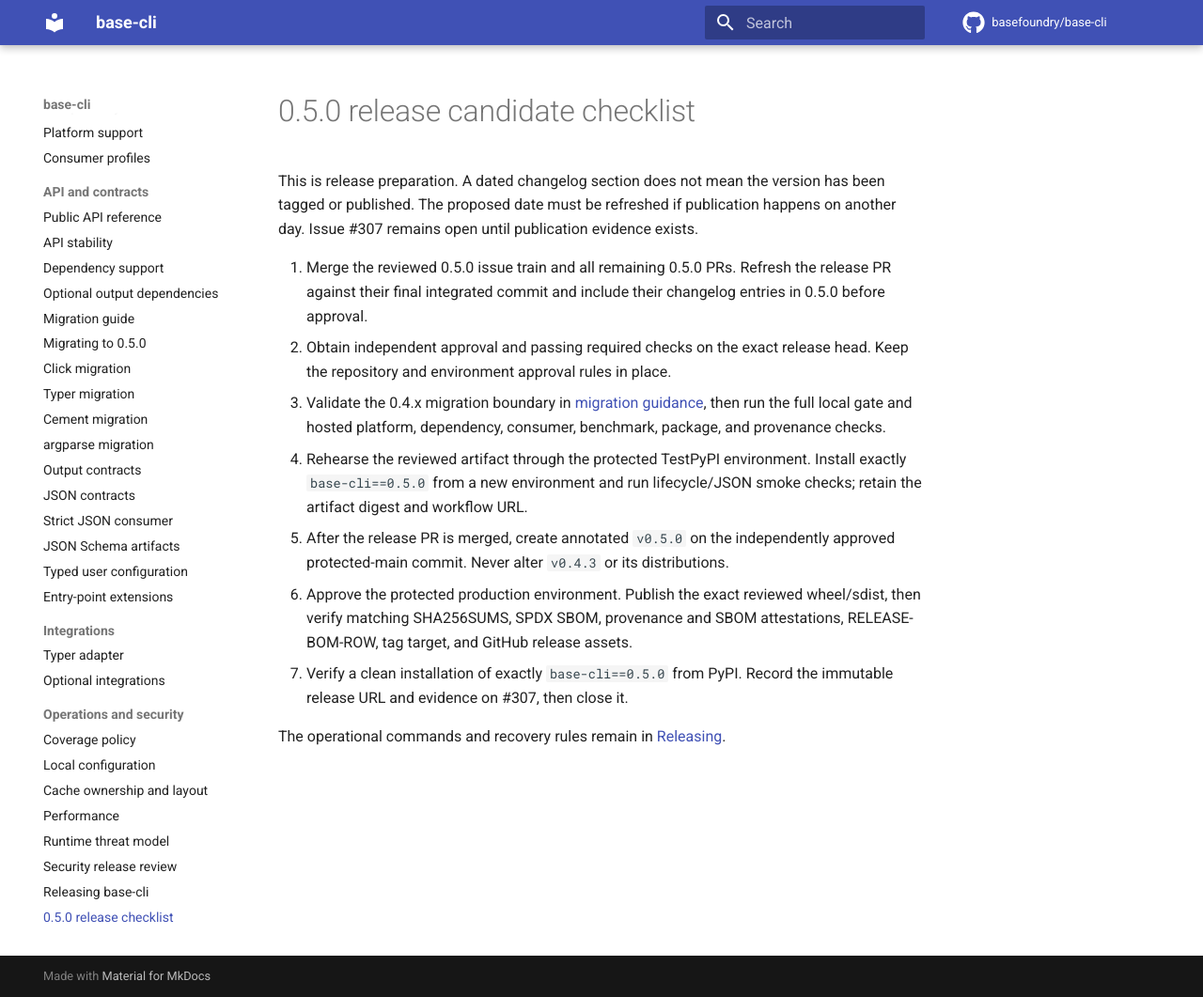
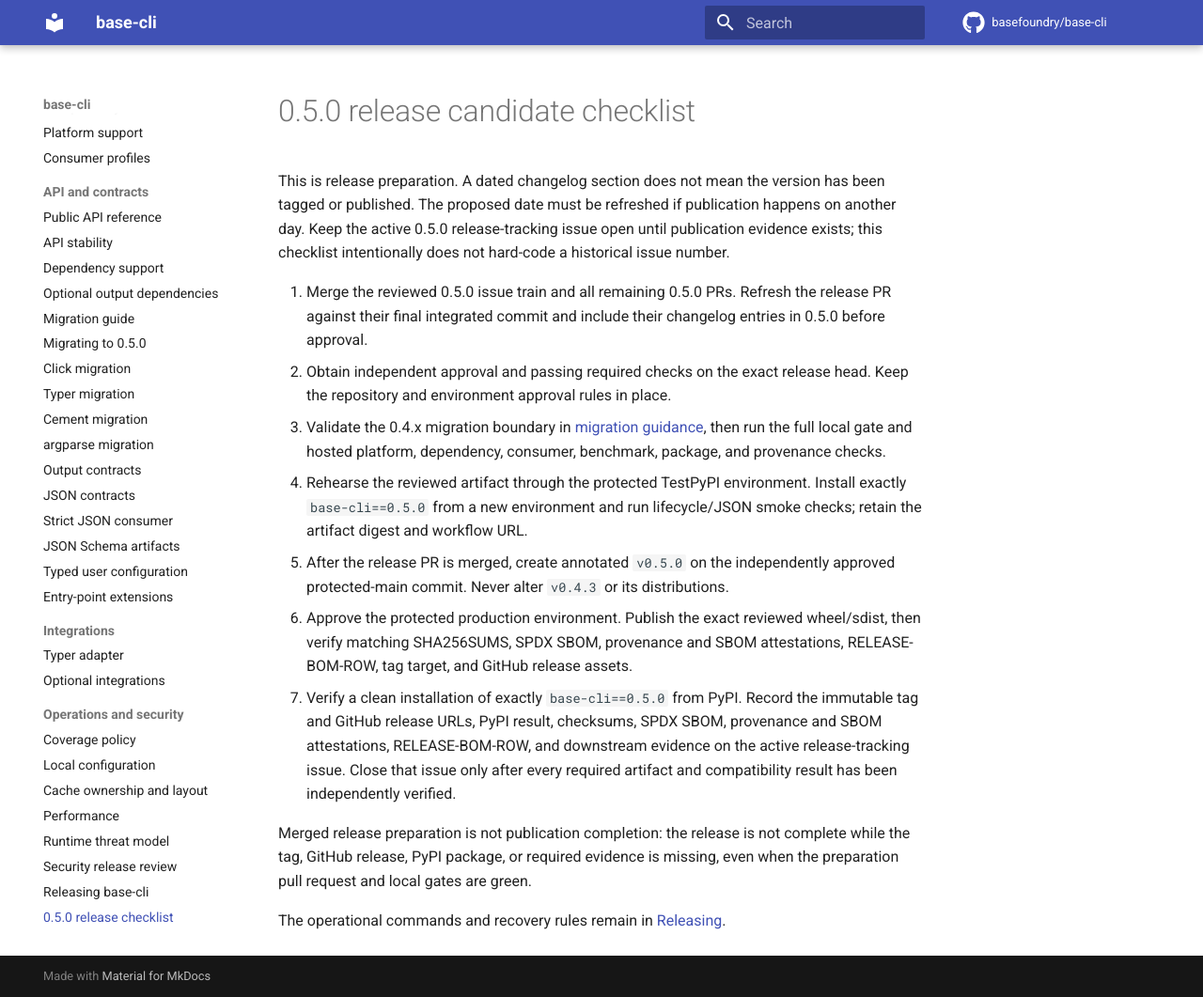
Before and after one commit to basefoundry/base-cli, an MkDocs documentation site: the page built from docs/release-0.5.0-checklist.md, in a window 1280 px wide and 1061 px high. Shown: the whole window at 94% size. Built offline with MkDocs 1.6.1 and Material for MkDocs 9.7.7, drawn with Linux system fonts in a browser that asks for light colours; comment, search, counter and statistics services are not loaded.

Commit message:
docs: keep 0.5 release tracking state truthful (#436)
Fixes #432. Removes the stale closed issue number and documents the
evidence required before the active release tracker can close.
Validation: scripts/validate_docs.py.

```diff
--- a/docs/release-0.5.0-checklist.md
+++ b/docs/release-0.5.0-checklist.md
@@ -2,7 +2,9 @@
 
 This is release preparation. A dated changelog section does not mean the version
 has been tagged or published. The proposed date must be refreshed if publication
-happens on another day. Issue #307 remains open until publication evidence exists.
+happens on another day. Keep the active 0.5.0 release-tracking issue open until
+publication evidence exists; this checklist intentionally does not hard-code a
+historical issue number.
 
 1. Merge the reviewed 0.5.0 issue train and all remaining 0.5.0 PRs. Refresh the
    release PR against their final integrated commit and include their changelog
@@ -21,6 +23,13 @@ happens on another day. Issue #307 remains open until publication evidence exist
    wheel/sdist, then verify matching SHA256SUMS, SPDX SBOM, provenance and SBOM
    attestations, RELEASE-BOM-ROW, tag target, and GitHub release assets.
 7. Verify a clean installation of exactly `base-cli==0.5.0` from PyPI. Record the
-   immutable release URL and evidence on #307, then close it.
+   immutable tag and GitHub release URLs, PyPI result, checksums, SPDX SBOM,
+   provenance and SBOM attestations, RELEASE-BOM-ROW, and downstream evidence
+   on the active release-tracking issue. Close that issue only after every
+   required artifact and compatibility result has been independently verified.
+
+Merged release preparation is not publication completion: the release is not
+complete while the tag, GitHub release, PyPI package, or required evidence is
+missing, even when the preparation pull request and local gates are green.
 
 The operational commands and recovery rules remain in [Releasing](releasing.md).
```
